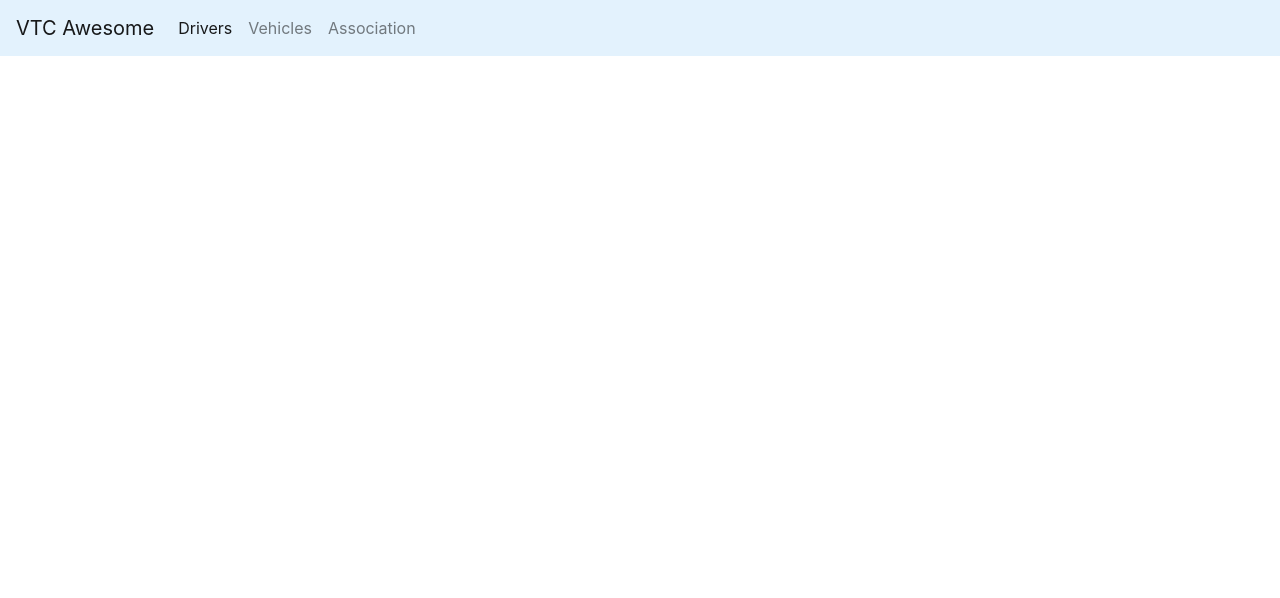
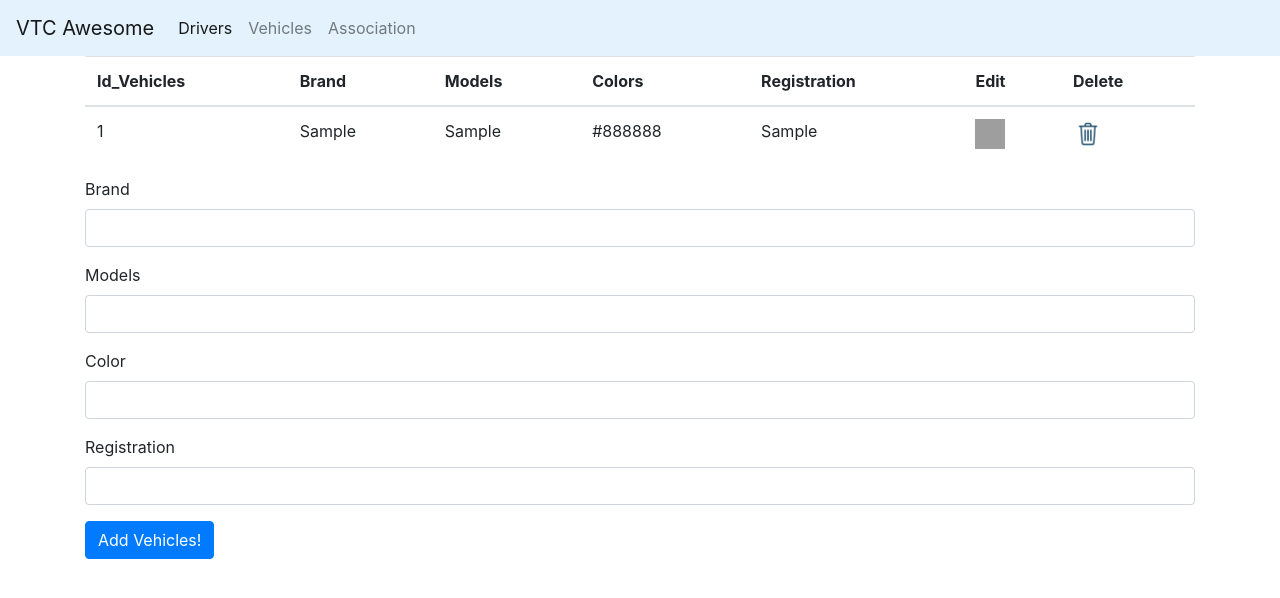
Before and after one commit to Kaoxlaw/phpExercicesSeptember, a PHP site: page /vtc/index.php?action=addVehicles in a window 1280 px wide. Shown: the top 598 px of the page. Run offline with PHP 8.4, Linux system fonts and the light colour scheme; tables that the repository leaves empty or names only in its code hold one stand-in row (values such as "Sample post"); grey boxes are pictures that could not be loaded.

Commit message:
finished Crud for Drivers and Vehicles

```diff
--- a/vtc/controllers/vehiclesControllers.php
+++ b/vtc/controllers/vehiclesControllers.php
@@ -22,8 +22,33 @@
   {
     $vehicles = new Vehicles();
 
-    $list = $vehicles->display();
+    $list = $vehicles->display('vehicles');
 
     require_once './views/vehicles/vehicles.php';
   }
+
+  public function show($id)
+  {
+    $vehicles = new Vehicles();
+    $vehiclesById = $vehicles->findById($id, 'vehicles');
+
+    require_once './views/vehicles/updateVehicles.php';
+
+    if (isset($_POST['modify'])) {
+      foreach ($vehiclesById as $value) {
+        $brand = $value->setBrand($_POST['brand']);
+        $models = $value->setModels($_POST['models']);
+        $color = $value->setColor($_POST['color']);
+        $registration = $value->setRegistration($_POST['registration']);
+
+        $value->update($id, $brand, $models, $color, $registration);
+      }
+    }
+  }
+
+  public function delete($id)
+  {
+    $vehicles = new Vehicles();
+    return $vehicles->deleteById($id, 'vehicles');
+  }
 }
--- a/vtc/index.php
+++ b/vtc/index.php
@@ -1,14 +1,25 @@
 <?php
 require_once 'views/header.html';
 require_once 'controllers/driversControllers.php';
+require_once 'controllers/vehiclesControllers.php';
+
 
 $drivers = new DriversControllers();
+$vehicles = new VehiclesControllers();
+
 
 if (isset($_GET['action'])) {
   if ($_GET['action'] == 'updateDrivers') {
     $drivers->show($_GET['id_drivers']);
   } else if ($_GET['action'] == 'deleteDrivers') {
     $drivers->delete($_GET['id_drivers']);
+  } elseif ($_GET['action'] == 'addVehicles') {
+    $vehicles->displayVehicles();
+    $vehicles->addVehicles();
+  } else if ($_GET['action'] == 'updateVehicles') {
+    $vehicles->show($_GET['id_vehicles']);
+  } else if ($_GET['action'] == 'deleteVehicles') {
+    $vehicles->delete($_GET['id_vehicles']);
   }
 } else {
   $drivers->displayDrivers();
--- a/vtc/models/drivers.php
+++ b/vtc/models/drivers.php
@@ -41,17 +41,6 @@
     header("Location: index.php");
   }
 
-  public function display($table)
-  {
-    $bdd = Models::getConnection();
-    $sql = $bdd->prepare(" SELECT * FROM $table ");
-
-    $sql->execute();
-
-    $result = $sql->fetchAll(PDO::FETCH_CLASS, $table);
-    return $result;
-  }
-
   public function update($id, $firstName, $lastName)
   {
     $bdd = Models::getConnection();
--- a/vtc/models/models.php
+++ b/vtc/models/models.php
@@ -28,6 +28,17 @@
     return $result;
   }
 
+  public function display($table)
+  {
+    $bdd = $this->getConnection();
+    $sql = $bdd->prepare(" SELECT * FROM $table ");
+
+    $sql->execute();
+
+    $result = $sql->fetchAll(PDO::FETCH_CLASS, $table);
+    return $result;
+  }
+
   public function deleteById($id, $table)
   {
     $bdd = $this->getConnection();
--- a/vtc/models/vehicles.php
+++ b/vtc/models/vehicles.php
@@ -57,17 +57,18 @@
     if (!$sql->execute()) {
       die("Not WOrking Bro!");
     }
-    header("Location: vehicles.php");
+    header("Location: index.php?action=addVehicles");
   }
 
-  public function display()
+  public function update($id, $brand, $models, $color, $registration)
   {
-    $bdd = $this->getConnection();
-    $sql = $bdd->prepare(" SELECT * FROM vehicles ");
+    $bdd = Models::getConnection();
+    $sql = $bdd->prepare(" UPDATE vehicles SET brand = '" . $brand . "', models = '" . $models . "'
+    , color = '" . $color . "', registration = '" . $registration . "' WHERE id_vehicles = " . $id);
 
-    $sql->execute();
-
-    $result = $sql->fetchAll(PDO::FETCH_CLASS, 'Vehicles');
-    return $result;
+    if (!$sql->execute()) {
+      die("Not WOrking Bro!");
+    }
+    header("Location: index.php?action=addVehicles");
   }
 }
--- a/vtc/views/drivers/deleteDrivers.php
+++ /dev/null
@@ -1,4 +0,0 @@
-<div>
-  <h2>Delete Drivers #<?php $drivers->getId() ?></h2>
-
-</div>
--- a/vtc/views/drivers/drivers.php
+++ b/vtc/views/drivers/drivers.php
@@ -19,13 +19,11 @@
         echo "<td> <a href='?action=updateDrivers&id_drivers=" . $drivers->getIdDrivers() . "'><img src='./Ressources/icons/edit.png' style='width:30px;height:30px;'></a></td>";
       ?>
         <td>
-        <img src='./Ressources/icons/delete.png' style='width:30px;height:30px;' data-toggle="modal"
-          data-target="#exampleModal-<?php echo $drivers->getIdDrivers(); ?>">
+          <img src='./Ressources/icons/delete.png' style='width:30px;height:30px;' data-toggle="modal" data-target="#exampleModal-<?php echo $drivers->getIdDrivers(); ?>">
         </td>
 
         <!-- Modal -->
-      <div class="modal fade" id="exampleModal-<?php echo $drivers->getIdDrivers(); ?>" tabindex="-1"
-        aria-labelledby="exampleModalLabel" aria-hidden="true">
+        <div class="modal fade" id="exampleModal-<?php echo $drivers->getIdDrivers(); ?>" tabindex="-1" aria-labelledby="exampleModalLabel" aria-hidden="true">
           <div class="modal-dialog">
             <div class="modal-content">
               <div class="modal-header">
--- a/vtc/views/header.html
+++ b/vtc/views/header.html
@@ -46,7 +46,7 @@
             >
           </li>
           <li class="nav-item">
-            <a class="nav-link" href="vehicles.php">Vehicles</a>
+            <a class="nav-link" href="?action=addVehicles">Vehicles</a>
           </li>
           <li class="nav-item">
             <a class="nav-link" href="association.php">Association</a>
--- a/vtc/views/vehicles/vehicles.php
+++ b/vtc/views/vehicles/vehicles.php
@@ -13,15 +13,43 @@
     </thead>
     <tbody>
       <?php
-      foreach ($list as $drivers) {
+      foreach ($list as $vehicles) {
         echo "<tr>";
-        echo "<td>" . $drivers->getId_vehicles() . "</td>";
-        echo "<td>" . $drivers->getBrand() . "</td>";
-        echo "<td>" . $drivers->getModels() . "</td>";
-        echo "<td>" . $drivers->getColor() . "</td>";
-        echo "<td>" . $drivers->getRegistration() . "</td>";
-        echo "<td> <a href=''><img src='./Ressources/icons/edit.png' style='width:30px;height:30px;'></a></td>";
-        echo "<td> <a href=''><img src='./Ressources/icons/delete.png' style='width:30px;height:30px;'></a></td>";
+        echo "<td>" . $vehicles->getId_vehicles() . "</td>";
+        echo "<td>" . $vehicles->getBrand() . "</td>";
+        echo "<td>" . $vehicles->getModels() . "</td>";
+        echo "<td>" . $vehicles->getColor() . "</td>";
+        echo "<td>" . $vehicles->getRegistration() . "</td>";
+        echo "<td> <a href='?action=updateVehicles&id_vehicles=" . $vehicles->getId_vehicles() . "'><img src='./Ressources/icons/edit.png' style='width:30px;height:30px;'></a></td>";
+      ?>
+        <td>
+          <img src='./Ressources/icons/delete.png' style='width:30px;height:30px;' data-toggle="modal" data-target="#exampleModal-<?php echo $vehicles->getId_vehicles(); ?>">
+        </td>
+
+        <!-- Modal -->
+        <div class="modal fade" id="exampleModal-<?php echo $vehicles->getId_vehicles(); ?>" tabindex="-1" aria-labelledby="exampleModalLabel" aria-hidden="true">
+          <div class="modal-dialog">
+            <div class="modal-content">
+              <div class="modal-header">
+                <h5 class="modal-title" id="exampleModalLabel">Modal title</h5>
+                <button type="button" class="close" data-dismiss="modal" aria-label="Close">
+                  <span aria-hidden="true">&times;</span>
+                </button>
+              </div>
+              <div class="modal-body">
+                Really?! This Car: <?php echo $vehicles->getBrand() . " " . $vehicles->getModels() . " " . $vehicles->getColor() . ", Registration n." . $vehicles->getRegistration() ?>
+              </div>
+              <div class="modal-footer">
+                <button type="button" class="btn btn-secondary" data-dismiss="modal">Close</button>
+                <a href="?action=deleteVehicles&id_vehicles='<?php echo $vehicles->getId_vehicles(); ?>'">
+                  <button type=" button" class="btn btn-primary">Delete, REALLY?!</button>
+                </a>
+              </div>
+            </div>
+          </div>
+        </div>
+
+      <?php
         echo "</tr>";
       }
       ?>
```
Also changed, not shown: vtc/views/vehicles/updateVehicles.php (added, +28 -0 lines), vtc/controllers/driversControllers.php (line endings or trailing spaces), vtc/views/drivers/updateDrivers.php (indentation only). Lines whose indentation alone changed are shown as unchanged.
